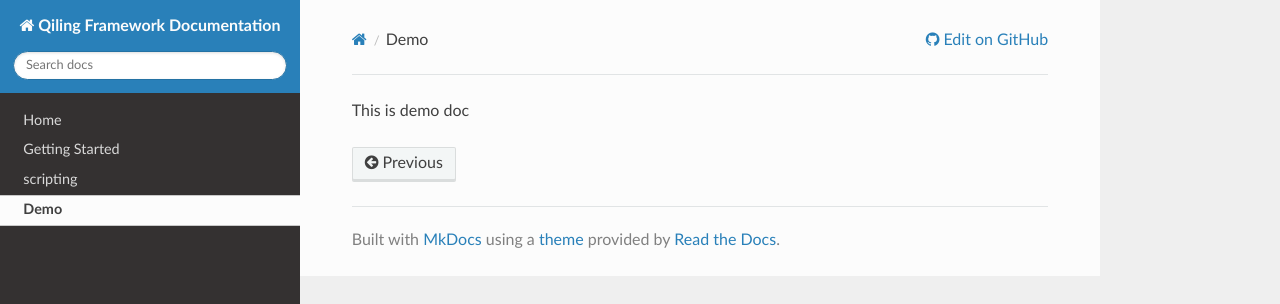
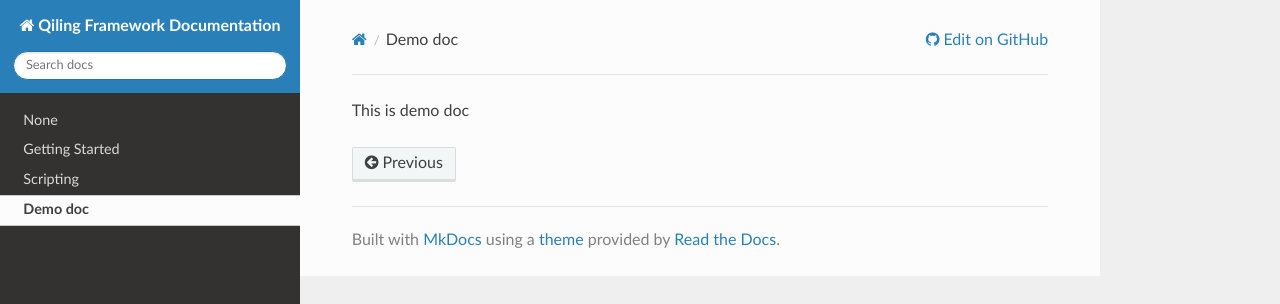
Before and after one commit to chfl4gs/travis-wsl, an MkDocs documentation site: the page built from docs/demo.md, in a window 1280 px wide. Shown: the top 304 px of the page. Built offline with MkDocs 1.6.1, drawn with Linux system fonts in a browser that asks for light colours; nearby versions of some CDN libraries; old or Windows-style settings are respelled for this version of MkDocs.

Commit message:
Update mkdocs.yml

```diff
--- a/mkdocs.yml
+++ b/mkdocs.yml
@@ -5,7 +5,7 @@ site_url: https://qilingframework.readthedocs.org
 repo_url: https://github.com/qilingframework/qiling.git
 theme: readthedocs
 pages:
-- [index.md, Home]
-- [getting_started.md, Getting Started]
-- [scripting.md, scripting]
-- [demo.md, Demo]
+- 'index.md'
+- 'getting_started.md'
+- 'scripting.md'
+- 'demo.md'
```
